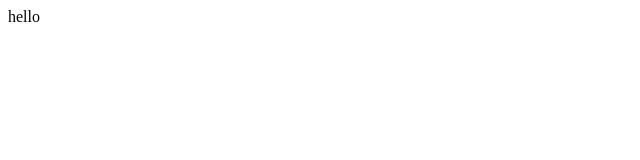
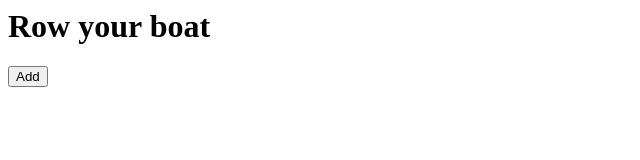
Before and after one commit to chihoyeung/simple-playground, a plain HTML site: page index.html in a window 1280 px wide. Shown: the whole page, without its empty margins (0-640 px from the left). Drawn offline with nearby package versions, Linux system fonts and the light colour scheme.

Commit message:
Update index.html

```diff
--- a/index.html
+++ b/index.html
@@ -1,3 +1,16 @@
 <html>
-  <body>hello</hello>
+<div id="content"></div>
+
+<script src="https://cdn.jsdelivr.net/npm/vue@2.x"></script>
+<script>
+  new Vue({
+    data: () => ({ message: 'Row' }),
+    template: `
+    <div>
+      <h1>{{message}} your boat</h1>
+      <button v-on:click="message += ' row'">Add</button>
+    </div>
+    `
+  }).$mount('#content');
+</script>
 </html>
```
